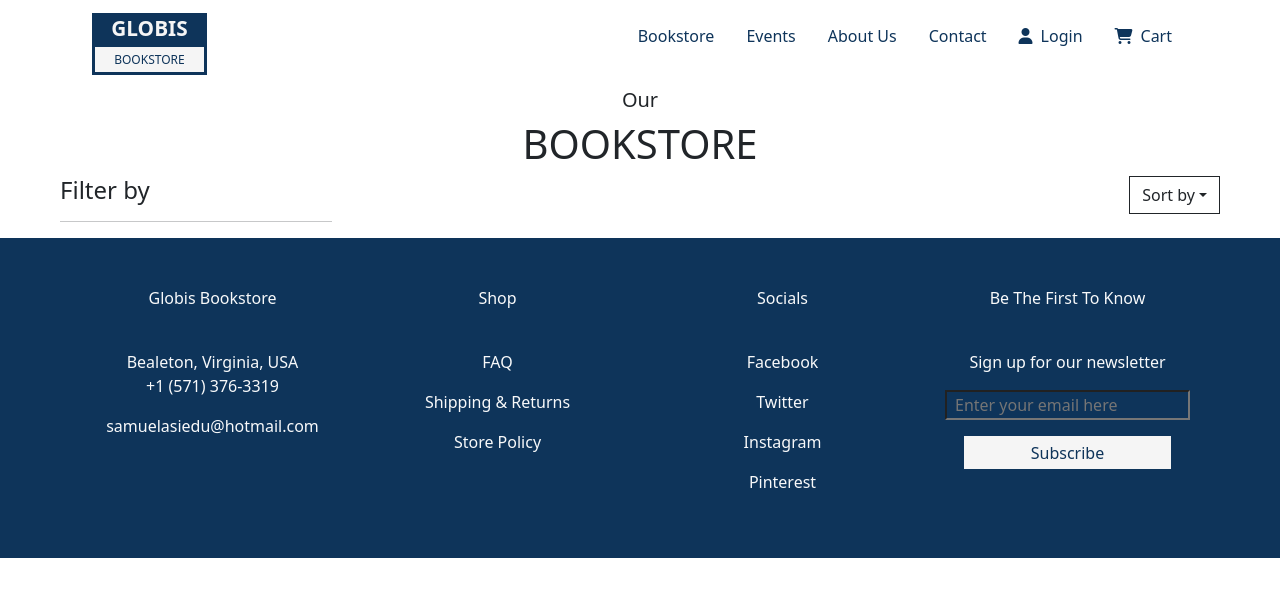
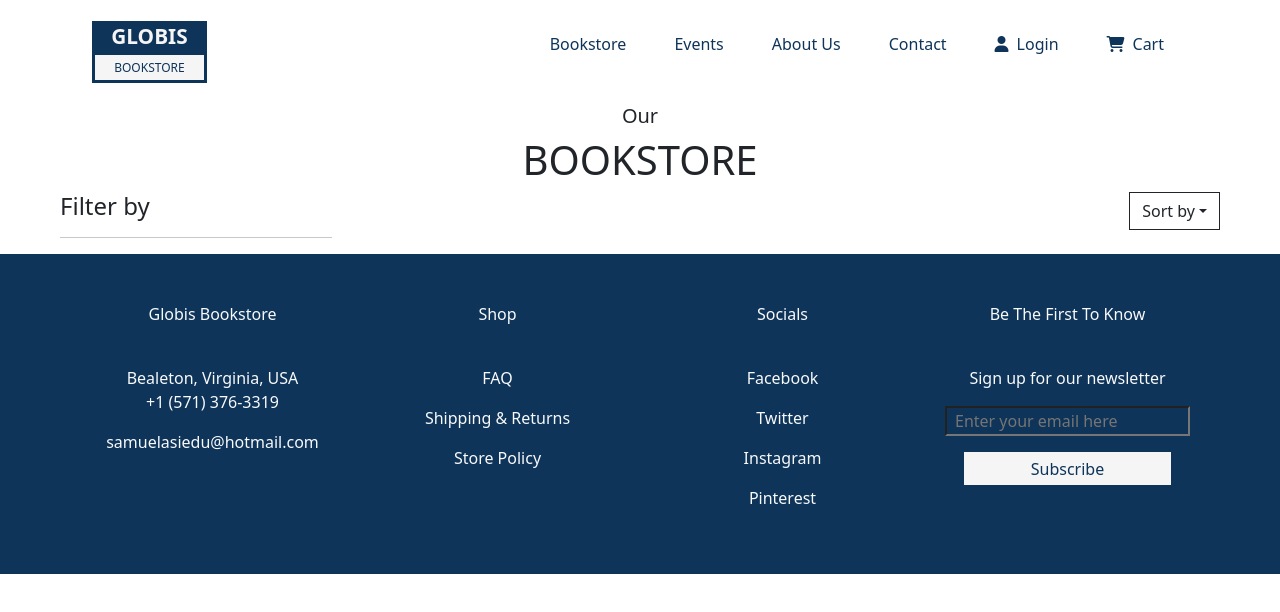
Before and after one commit to progressitech/globis-bookstore, a React (Create React App) app in the folder frontend/: page /bookstore in a window 1280 px wide. Shown: the top 612 px of the page. Built offline with nearby package versions, Linux system fonts and the light colour scheme.

Commit message:
Events button navs to Book Launch.

```diff
--- a/frontend/src/ui/App.css
+++ b/frontend/src/ui/App.css
@@ -2,6 +2,10 @@
   --primary-color: rgb(14, 52, 90);
   --secondary-color: rgb(245, 245, 245);
   --on-primary: rgba(14, 52, 90, 0.7);
+}
+
+html {
+  scroll-behavior: smooth !important;
 }
 
 .link-unstyled,
@@ -50,6 +54,7 @@
 
 .navbuttons {
   color: var(--primary-color);
+  padding: 1rem;
 }
 
 .navbuttons:hover {
--- a/frontend/src/ui/Home.js
+++ b/frontend/src/ui/Home.js
@@ -46,7 +46,7 @@ export function Home() {
 
       <Container className="my-5">
         <Row>
-          <Col md={12} className="section-title">
+          <Col md={12} className="section-title" id="events">
             <h5>Coming Up</h5>
             <h1>BOOK LAUNCH</h1>
           </Col>
--- a/frontend/src/ui/NavButtons.js
+++ b/frontend/src/ui/NavButtons.js
@@ -8,7 +8,7 @@ export function NavButtons(props) {
   return (
     <>
       <Nav.Link href={link}>
-        <p className="navbuttons p-2">{type}</p>
+        <p className="navbuttons">{type}</p>
       </Nav.Link>
     </>
   );
--- a/frontend/src/ui/Navigation.js
+++ b/frontend/src/ui/Navigation.js
@@ -10,7 +10,7 @@ export function Navigation() {
       type: "Bookstore",
     },
     {
-      link: "/events",
+      link: "/#events",
       type: "Events",
     },
     {
```
